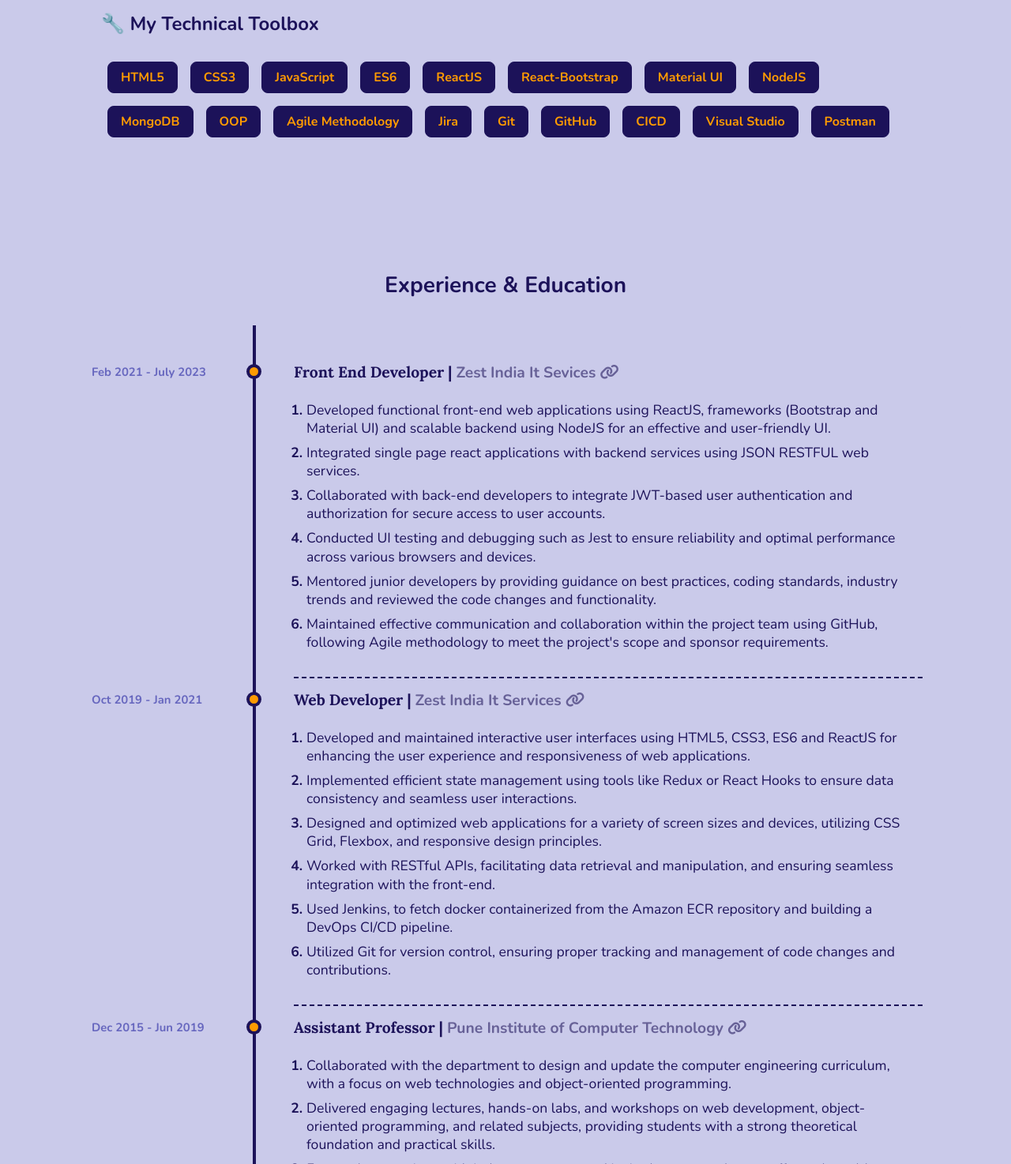
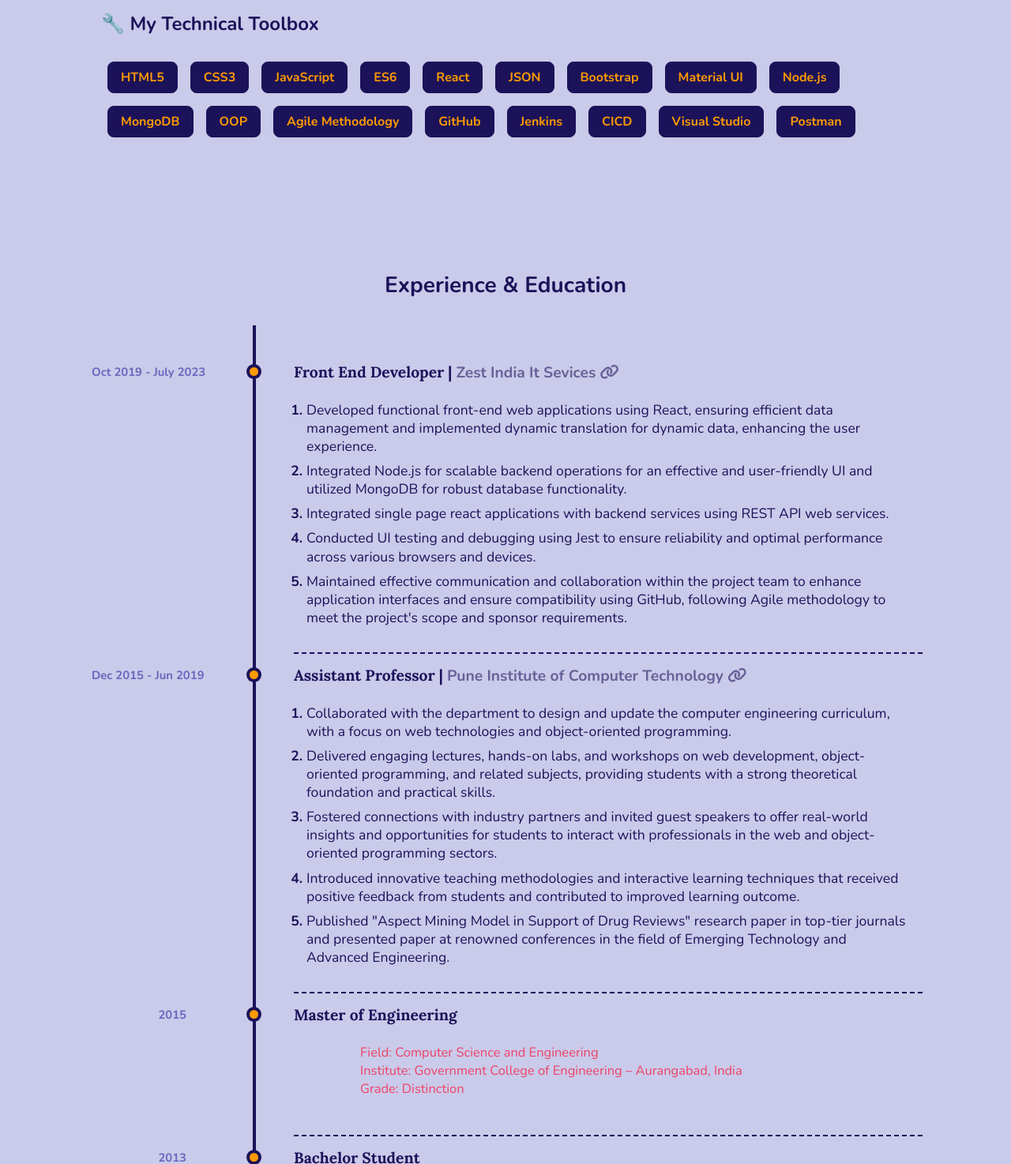
Before and after one commit to madhurirathi611/MyPortfolio, a plain HTML site: page index.html in a window 1280 px wide. Shown: the part 1540-3014 px from the top of the page at 79% size. Drawn offline with nearby package versions, Linux system fonts and the light colour scheme; files whose address does not match are found by name.

Commit message:
Update index.html
updated experience details

```diff
--- a/index.html
+++ b/index.html
@@ -63,16 +63,16 @@
             <span class="skill-element">CSS3</span>
             <span class="skill-element">JavaScript</span>
             <span class="skill-element">ES6</span>
-            <span class="skill-element">ReactJS</span>
-            <span class="skill-element">React-Bootstrap</span>
+            <span class="skill-element">React</span>
+            <span class="skill-element">JSON</span>
+            <span class="skill-element">Bootstrap</span>
             <span class="skill-element">Material UI</span>
-            <span class="skill-element">NodeJS</span>
+            <span class="skill-element">Node.js</span>
             <span class="skill-element">MongoDB</span>
             <span class="skill-element">OOP</span>
             <span class="skill-element">Agile Methodology</span>
-            <span class="skill-element">Jira</span>
-            <span class="skill-element">Git</span>
             <span class="skill-element">GitHub</span>
+            <span class="skill-element">Jenkins</span>
             <span class="skill-element">CICD</span>
             <span class="skill-element">Visual Studio</span>
             <span class="skill-element">Postman</span>
@@ -84,44 +84,22 @@
     <section class="experience-section">
       <div id="experience-container">
         <ul class="timeline">
-          <li class="event-container" data-date="Feb 2021 - July 2023">
+          <li class="event-container" data-date="Oct 2019 - July 2023">
             <h3>Front End Developer | <a href="https://www.zestindiait.com/" target="_blank">Zest India It Sevices <i
                   class="fa-solid fa-link"></i></a></h3>
             <div class="project">
               <ul>
-                <li>Developed functional front-end web applications using ReactJS, frameworks (Bootstrap and
-Material UI) and scalable backend using NodeJS for an effective and user-friendly UI.</li>
-                <li>Integrated single page react applications with backend services using JSON RESTFUL web services.</li>
-                <li>Collaborated with back-end developers to integrate JWT-based user authentication and
-authorization for secure access to user accounts.</li>
-                <li>Conducted UI testing and debugging such as Jest to ensure reliability and optimal performance
+                <li>Developed functional front-end web applications using React, ensuring efficient data management and
+implemented dynamic translation for dynamic data, enhancing the user experience.</li>
+                <li>Integrated Node.js for scalable backend operations for an effective and user-friendly UI and utilized
+MongoDB for robust database functionality.</li>
+                <li>Integrated single page react applications with backend services using REST API web services.</li>
+                <li>Conducted UI testing and debugging using Jest to ensure reliability and optimal performance
 across various browsers and devices.
                 </li>
-                <li>Mentored junior developers by providing guidance on best practices, coding standards, industry
-trends and reviewed the code changes and functionality.
-                </li>
-                <li>Maintained effective communication and collaboration within the project team using GitHub,
-following Agile methodology to meet the project's scope and sponsor requirements.</li>
-              </ul>
-            </div>
-          </li>
-          <li class="event-container" data-date="Oct 2019 - Jan 2021">
-            <h3>Web Developer | <a href="https://www.zestindiait.com/" target="_blank">Zest India It Services <i
-                  class="fa-solid fa-link"></i></a></h3>
-            <div class="project">
-              <ul>
-                <li>Developed and maintained interactive user interfaces using HTML5, CSS3, ES6 and ReactJS for
-enhancing the user experience and responsiveness of web applications.</li>
-                <li>Implemented efficient state management using tools like Redux or React Hooks to ensure data
-consistency and seamless user interactions.</li>
-                <li>Designed and optimized web applications for a variety of screen sizes and devices, utilizing CSS
-Grid, Flexbox, and responsive design principles.</li>
-                <li>Worked with RESTful APIs, facilitating data retrieval and manipulation, and ensuring seamless
-integration with the front-end.</li>
-                <li>Used Jenkins, to fetch docker containerized from the Amazon ECR repository and building a DevOps
-CI/CD pipeline.</li>
-                <li>Utilized Git for version control, ensuring proper tracking and management of code changes and
-contributions.</li>
+                <li>Maintained effective communication and collaboration within the project team to enhance application
+interfaces and ensure compatibility using GitHub, following Agile methodology to meet the project's scope
+and sponsor requirements.</li>
               </ul>
             </div>
           </li>
```
